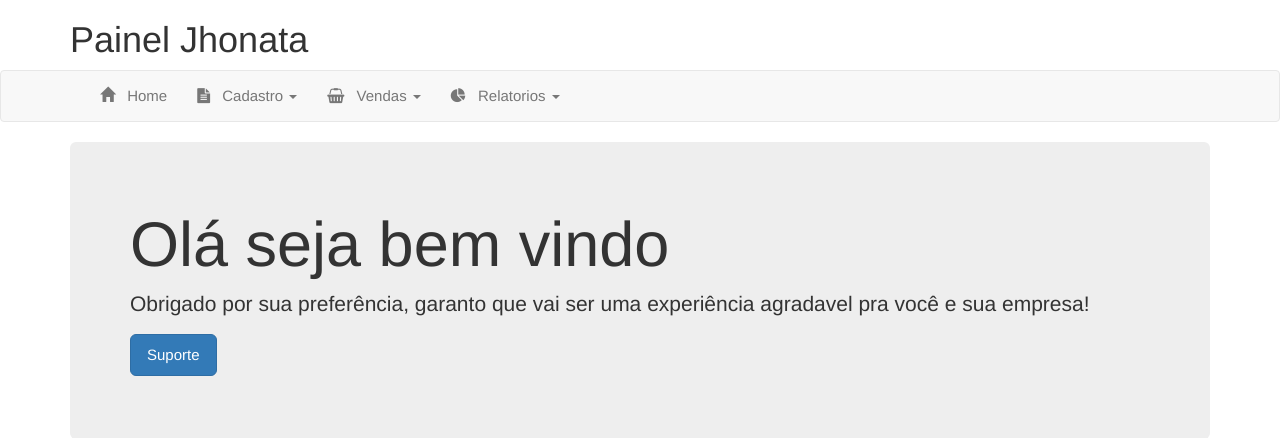
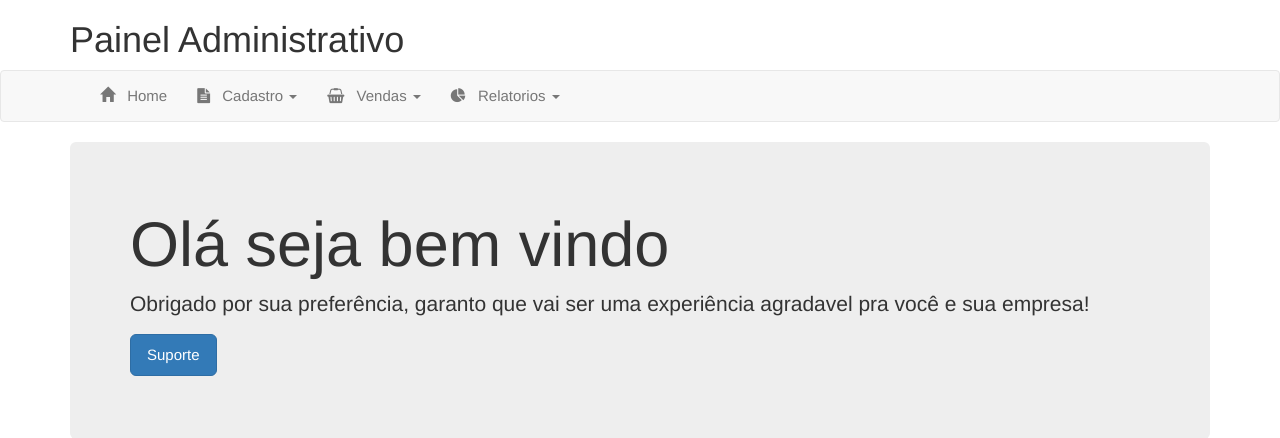
Before and after one commit to CleydsonCarvalho/pjerry, a PHP site: page / in a window 1280 px wide. Shown: the top 438 px of the page. Run offline with PHP 8.4, Linux system fonts and the light colour scheme.

Commit message:
Alteração
desfeita

```diff
--- a/index.php
+++ b/index.php
@@ -21,7 +21,7 @@
 <div class="container">
 	<div class="row">
 		<div class="col-lg-12">
-			<h1 class="app-h1-painel">Painel Jhonata</h1>
+			<h1 class="app-h1-painel">Painel Administrativo</h1>
 		</div>
 	</div>
 </div>
```
